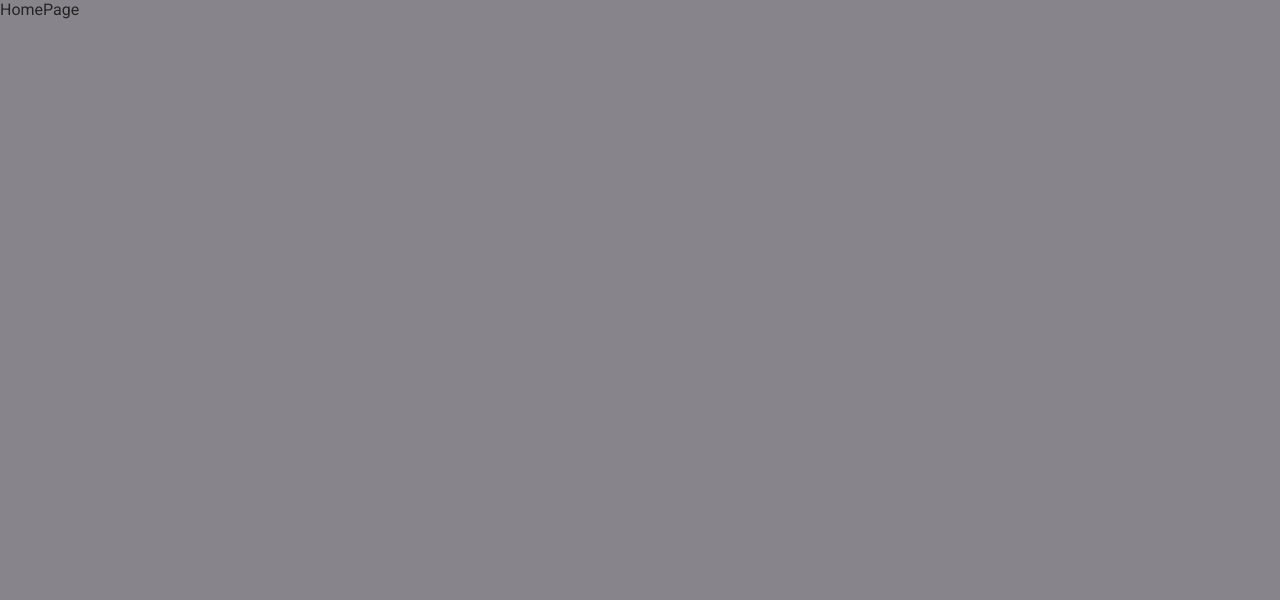
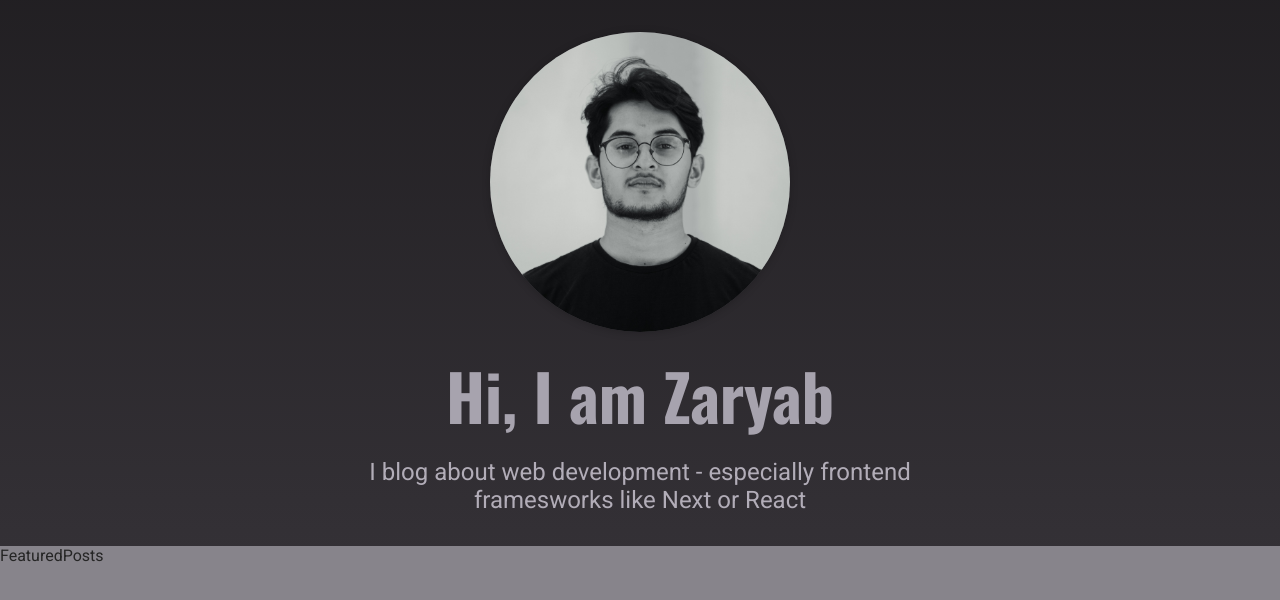
Before and after one commit to ZaryabAhmed22/blog-next, a Next.js app: page / in a window 1280 px wide. Shown: the top 600 px of the page. Built offline with nearby package versions, Linux system fonts and the light colour scheme.

Commit message:
add hero section and featured posts file

```diff
--- /dev/null
+++ b/components/home/featured-posts.js
@@ -0,0 +1,5 @@
+import React from "react";
+
+export default function FeaturedPosts() {
+  return <div>FeaturedPosts</div>;
+}
--- /dev/null
+++ b/components/home/hero.js
@@ -0,0 +1,23 @@
+import React from "react";
+import classes from "./hero.module.css";
+import Image from "next/image";
+
+export default function Hero() {
+  return (
+    <section className={classes.hero}>
+      <div className={classes.image}>
+        <Image
+          src="/images/site/zaryab.jpg"
+          alt="An image showing Zaryab"
+          width={300}
+          height={300}
+        />
+      </div>
+      <h1>Hi, I am Zaryab</h1>
+      <p>
+        I blog about web development - especially frontend framesworks like Next
+        or React
+      </p>
+    </section>
+  );
+}
--- /dev/null
+++ b/components/home/hero.module.css
@@ -0,0 +1,40 @@
+.hero {
+  text-align: center;
+  background-image: linear-gradient(
+    to bottom,
+    var(--color-grey-900),
+    var(--color-grey-800)
+  );
+  padding: var(--size-8) 0;
+}
+
+.image {
+  width: 300px;
+  height: 300px;
+  box-shadow: 0 1px 8px rgba(0, 0, 0, 0.2);
+  border-radius: 50%;
+  overflow: hidden;
+  background-color: var(--color-grey-700);
+  margin: auto;
+}
+
+.image img {
+  object-fit: cover;
+  object-position: top;
+  width: 100%;
+  height: 100%;
+}
+
+.hero h1 {
+  font-size: var(--size-16);
+  margin: var(--size-4) 0;
+  color: var(--color-grey-300);
+}
+
+.hero p {
+  font-size: var(--size-6);
+  color: var(--color-grey-200);
+  width: 90%;
+  max-width: 40rem;
+  margin: auto;
+}
--- a/pages/index.js
+++ b/pages/index.js
@@ -1,5 +1,15 @@
 import React from "react";
+import Hero from "../components/home/hero";
+import FeaturedPosts from "../components/home/featured-posts";
 
 export default function HomePage() {
-  return <div>HomePage</div>;
+  return (
+    <div>
+      <Hero />
+      <FeaturedPosts />
+    </div>
+  );
 }
+
+// 1) Hero => Present our selves
+// 2) Featured posts
```
Also changed, not shown: components/home/featured-posts.module.css (added, +17 -0 lines), public/images/site/zaryab.jpg (added).
